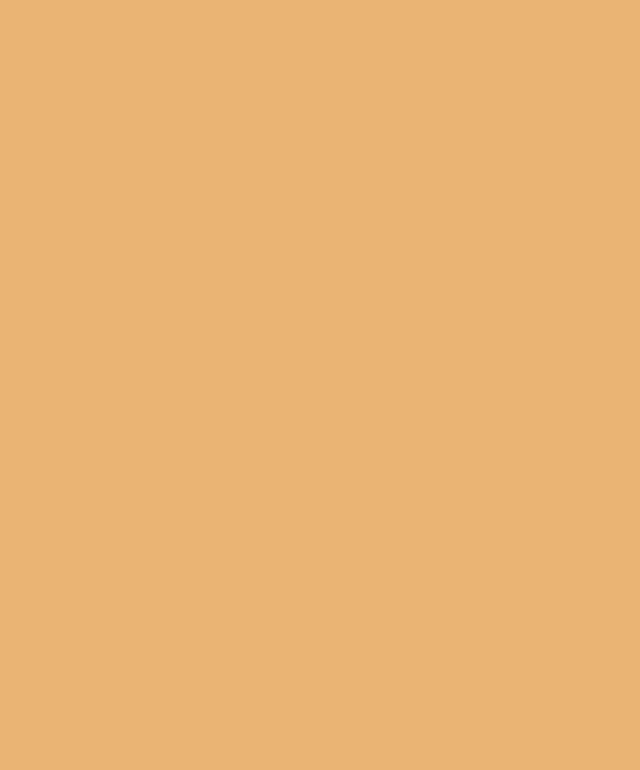
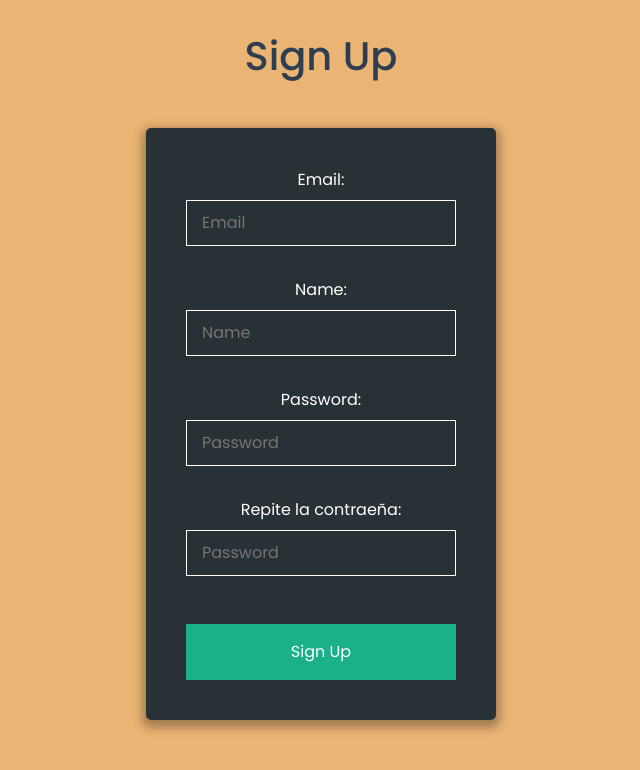
Before and after one commit to amrhefny87/DoggyFriendly, a Vue app: page /register in a window 1280 px wide. Shown: the top 770 px of the page, without its empty margins (319-959 px from the left). Built offline with nearby package versions, Linux system fonts and the light colour scheme.

Commit message:
login and register

```diff
--- /dev/null
+++ b/src/logic/auth.js
@@ -0,0 +1,13 @@
+import axios from "axios";
+
+const ENDPOINT_PATH = "http://127.0.0.1:8000/api/";
+
+export default {
+  register(user) {
+    return axios.post(ENDPOINT_PATH + "register", user);
+  },
+  login(email, password) {
+    const user = { email, password };
+    return axios.post(ENDPOINT_PATH + "login", user);
+  }
+    };
--- a/src/router/index.js
+++ b/src/router/index.js
@@ -10,7 +10,8 @@ import Profils from '../views/Profils.vue'
 import Show from '../views/Show.vue'
 import EditAdDogs from "../views/EditAdDogs.vue"
 import EditAdSitters from "../views/EditAdSitters.vue"
-
+import Login from "../views/Login";
+import Register from "../views/Register";
 
 Vue.use(VueRouter)
 
@@ -68,8 +69,17 @@ const routes = [
     name:'EditAdDogs',
     component: EditAdDogs,
     props: true,
-  }
-
+  },
+  {
+    path: '/login',
+    name: 'Login',
+    component: Login
+  },
+  {
+    path: '/register',
+    name: 'Register',
+    component: Register
+  },
 ]
 
 const router = new VueRouter({
--- /dev/null
+++ b/src/views/Login.vue
@@ -0,0 +1,127 @@
+<template>
+  <div class="login">
+    <h1 class="title">Login in the page</h1>
+    <form action class="form" @submit.prevent="login">
+      <label class="form-label" for="#email">Email:</label>
+      <input
+        v-model="email"
+        class="form-input"
+        type="email"
+        id="email"
+        required
+        placeholder="Email"
+      >
+      <label class="form-label" for="#password">Password:</label>
+      <input
+        v-model="password"
+        class="form-input"
+        type="password"
+        id="password"
+        placeholder="Password"
+      >
+      <p v-if="error" class="error">Has introducido mal el email o la contraseña.</p>
+      <input class="form-submit" type="submit" value="Login">
+    </form>
+    <p class="msg">¿No tienes cuenta?
+      <router-link to="/register">Regístrate</router-link>
+    </p>
+  </div>
+</template>
+
+<script>
+import auth from "@/logic/auth";
+export default {
+  data: () => ({
+    email: "",
+    password: "",
+    error: false
+  }),
+  methods: {
+    async login() {
+      try {
+        await auth.login(this.email, this.password);
+        this.$router.push("/");
+      } catch (error) {
+        this.error = true;
+      }
+    }
+  }
+};
+</script>
+
+<script>
+import auth from "@/logic/auth";
+export default {
+  data: () => ({
+    email: "",
+    password: "",
+    error: false
+  }),
+  methods: {
+    async login() {
+      try {
+        await auth.login(this.email, this.password);
+        this.$router.push("/");
+      } catch (error) {
+        this.error = true;
+      }
+    }
+  }
+};
+</script>
+
+<style scoped>
+.error {
+  color: red
+}
+.login {
+  padding: 2rem;
+}
+.title {
+  text-align: center;
+}
+.form {
+  margin: 3rem auto;
+  display: flex;
+  flex-direction: column;
+  justify-content: center;
+  width: 20%;
+  min-width: 350px;
+  max-width: 100%;
+  background: rgba(19, 35, 47, 0.9);
+  border-radius: 5px;
+  padding: 40px;
+  box-shadow: 0 4px 10px 4px rgba(0, 0, 0, 0.3);
+}
+.form-label {
+  margin-top: 2rem;
+  color: white;
+  margin-bottom: 0.5rem;
+}
+.form-label:first-of-type {
+    margin-top: 0rem;
+  }
+.form-input {
+  padding: 10px 15px;
+  background: none;
+  background-image: none;
+  border: 1px solid white;
+  color: white;
+}
+.form-input:focus {
+    outline: 0;
+    border-color: #1ab188;
+  }
+.form-submit {
+  background: #1ab188;
+  border: none;
+  color: white;
+  margin-top: 3rem;
+  padding: 1rem 0;
+  cursor: pointer;
+  transition: background 0.2s;
+}
+.form-submit:hover {
+    background: #0b9185;
+  }
+</style>
--- /dev/null
+++ b/src/views/Register.vue
@@ -0,0 +1,125 @@
+<template>
+  <div class="register">
+    <h1 class="title">Sign Up</h1>
+    <form action class="form" @submit.prevent="register">
+      <label class="form-label" for="#email">Email:</label>
+      <input
+        v-model="form.email"
+        class="form-input"
+        type="email"
+        id="email"
+        required
+        placeholder="Email"
+      >
+      <label class="form-label" for="#name">Name:</label>
+      <input
+        v-model="form.name"
+        class="form-input"
+        type="text"
+        id="name"
+        required
+        placeholder="Name"
+      >
+      <label class="form-label" for="#password">Password:</label>
+      <input
+        v-model="form.password"
+        class="form-input"
+        type="password"
+        id="password"
+        placeholder="Password"
+      >
+      <label class="form-label" for="#password-repeat">Repite la contraeña:</label>
+      <input
+        v-model="form.password_confirmation"
+        class="form-input"
+        type="password"
+        id="password-repeat"
+        placeholder="Password"
+      >
+      <p v-if="error" class="error">Has introducido mal el email o la contraseña.</p>
+      <input class="form-submit" type="submit" value="Sign Up">
+    </form>
+  </div>
+</template>
+
+<script>
+import auth from "@/logic/auth";
+export default {
+  data: () => ({
+    form: {
+      name: "",
+      email: "",
+      password: "",
+      password_confirmation: "",
+    },
+    error: false
+  }),
+  methods: {
+    async register() {
+      try {
+        await auth.register(this.form);
+        this.$router.push("/")
+      } catch (error) {
+        this.error = true;
+      }
+    }
+  }
+};
+</script>
+
+<style  scoped>
+.register {
+  padding: 2rem;
+}
+.title {
+  text-align: center;
+}
+.form {
+  margin: 3rem auto;
+  display: flex;
+  flex-direction: column;
+  justify-content: center;
+  width: 20%;
+  min-width: 350px;
+  max-width: 100%;
+  background: rgba(19, 35, 47, 0.9);
+  border-radius: 5px;
+  padding: 40px;
+  box-shadow: 0 4px 10px 4px rgba(0, 0, 0, 0.3);
+}
+.form-label {
+  margin-top: 2rem;
+  color: white;
+  margin-bottom: 0.5rem;
+}
+.form-label:first-of-type {
+    margin-top: 0rem;
+  }
+.form-input {
+  padding: 10px 15px;
+  background: none;
+  background-image: none;
+  border: 1px solid white;
+  color: white;
+}
+.form-input:focus {
+    outline: 0;
+    border-color: #1ab188;
+  }
+.form-submit {
+  background: #1ab188;
+  border: none;
+  color: white;
+  margin-top: 3rem;
+  padding: 1rem 0;
+  cursor: pointer;
+  transition: background 0.2s;
+}
+.form-submit:hover {
+    background: #0b9185;
+  }
+.error {
+  margin: 1rem 0 0;
+  color: #ff4a96;
+}
+</style>
```
